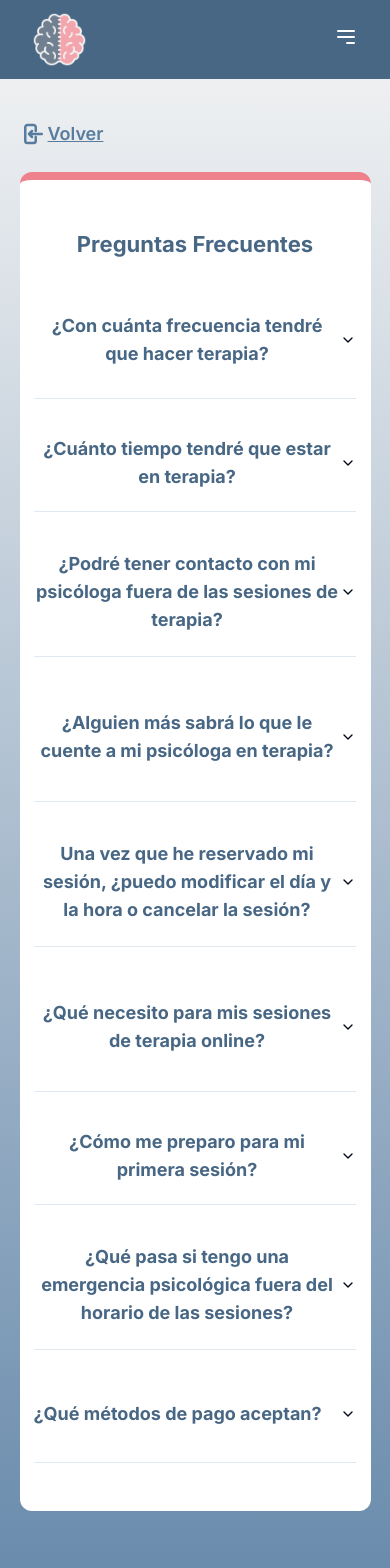
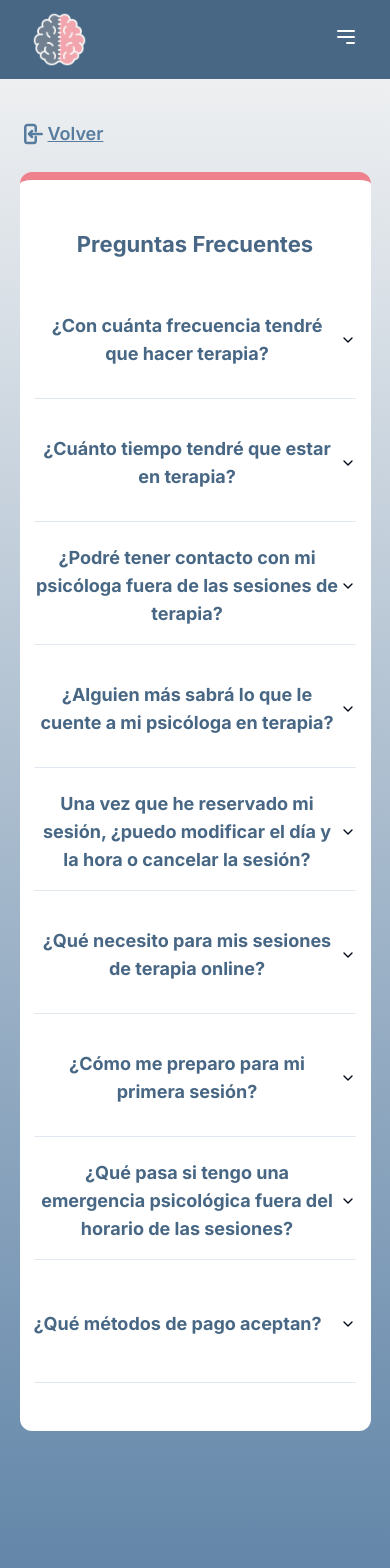
Before and after one commit to Davoyandun/MENTANA-frontend, a Next.js app: page /faq in a window 390 px wide. Shown: the top 1568 px of the page. Built offline with nearby package versions, Linux system fonts and the light colour scheme.

Commit message:
creacion e implementacion de array Faq

```diff
--- a/src/app/faq/components/Array.tsx
+++ b/src/app/faq/components/Array.tsx
@@ -1,43 +1,43 @@
-// interface Faq {
-//     question: string;
-//     answer: string;
-// }
+interface Faq {
+    question: string;
+    answer: string;
+}
 
-// export const faqs: Faq[] = [
-// 	{
-// 		question: '¿Con cuánta frecuencia tendré que hacer terapia?',
-// 		answer: 'Tu psicólogo online te recomendará la frecuencia ideal para tus sesiones, generalmente una vez por semana. Sin embargo, la decisión final es tuya. Es importante que, si te comprometes a asistir de manera periódica, lo cumplas para asegurar el éxito de tu proceso terapéutico.'
-// 	},
-// 	{
-// 		question: '¿Cuánto tiempo tendré que estar en terapia?',
-// 		answer: 'El tiempo necesario para la terapia varía según cada persona y sus necesidades específicas.'
-// 	},
-// 	{
-// 		question: '¿Podré tener contacto con mi psicóloga fuera de las sesiones de terapia?',
-// 		answer: 'Sí, puedes contactar con el profesional que te atienda mediante un chat dentro de la plataforma para discutir asuntos relacionados con la terapia, como la entrega de ejercicios. Sin embargo, no se ofrecerá asistencia ni terapia fuera de las sesiones programadas.'
-// 	},
-// 	{
-// 		question: '¿Alguien más sabrá lo que le cuente a mi psicóloga en terapia?',
-// 		answer: 'No, la confidencialidad está garantizada.'
-// 	},
-// 	{
-// 		question: 'Una vez que he reservado mi sesión, ¿puedo modificar el día y la hora o cancelar la sesión?',
-// 		answer: 'Sí, puedes cambiar la fecha o cancelar la sesión con al menos 24 horas de antelación. Si avisas con menos de 24 horas, no aceptaremos cambios. Además, las profesionales esperarán un máximo de 15 minutos desde la hora de inicio de la sesión. Si no te presentas en ese tiempo, la sesión se considerará anulada sin derecho a reembolso. Las cancelaciones no tienen reembolso, así que debes estar segur@ de tu compromiso por asistir.'
-// 	},
-// 	{
-// 		question: '¿Qué necesito para mis sesiones de terapia online?',
-// 		answer: 'Solo necesitas una conexión a internet estable, un dispositivo con cámara y micrófono (como un ordenador, tablet o smartphone), y un lugar tranquilo donde puedas hablar cómodamente.'
-// 	},
-// 	{
-// 		question: '¿Cómo me preparo para mi primera sesión?',
-// 		answer: 'En tu primera sesión, será útil que pienses en los temas que te gustaría abordar. También puedes anotar cualquier pregunta o preocupación que tengas. Esto ayudará a que tu psicólog@ entienda mejor tus necesidades desde el principio.'
-// 	},
-// 	{
-// 		question: '¿Qué pasa si tengo una emergencia psicológica fuera del horario de las sesiones?',
-// 		answer: 'Si tienes una emergencia psicológica, es importante buscar ayuda inmediata en un centro de salud, llamando a un número de emergencia o contactando a un servicio de crisis local. Nuestra plataforma no está diseñada para manejar emergencias fuera del horario de las sesiones programadas.'
-// 	},
-// 	{
-// 		question: '¿Qué métodos de pago aceptan?',
-// 		answer: 'Aceptamos varios métodos de pago, incluyendo tarjetas de crédito y débito, y pagos electrónicos. Todos los pagos se realizan a través de una plataforma segura para garantizar tu privacidad y seguridad.'
-// 	}
-// ]
+export const faqs: Faq[] = [
+	{
+		question: '¿Con cuánta frecuencia tendré que hacer terapia?',
+		answer: 'Tu psicólogo online te recomendará la frecuencia ideal para tus sesiones, generalmente una vez por semana. Sin embargo, la decisión final es tuya. Es importante que, si te comprometes a asistir de manera periódica, lo cumplas para asegurar el éxito de tu proceso terapéutico.'
+	},
+	{
+		question: '¿Cuánto tiempo tendré que estar en terapia?',
+		answer: 'El tiempo necesario para la terapia varía según cada persona y sus necesidades específicas.'
+	},
+	{
+		question: '¿Podré tener contacto con mi psicóloga fuera de las sesiones de terapia?',
+		answer: 'Sí, puedes contactar con el profesional que te atienda mediante un chat dentro de la plataforma para discutir asuntos relacionados con la terapia, como la entrega de ejercicios. Sin embargo, no se ofrecerá asistencia ni terapia fuera de las sesiones programadas.'
+	},
+	{
+		question: '¿Alguien más sabrá lo que le cuente a mi psicóloga en terapia?',
+		answer: 'No, la confidencialidad está garantizada.'
+	},
+	{
+		question: 'Una vez que he reservado mi sesión, ¿puedo modificar el día y la hora o cancelar la sesión?',
+		answer: 'Sí, puedes cambiar la fecha o cancelar la sesión con al menos 24 horas de antelación. Si avisas con menos de 24 horas, no aceptaremos cambios. Además, las profesionales esperarán un máximo de 15 minutos desde la hora de inicio de la sesión. Si no te presentas en ese tiempo, la sesión se considerará anulada sin derecho a reembolso. Las cancelaciones no tienen reembolso, así que debes estar segur@ de tu compromiso por asistir.'
+	},
+	{
+		question: '¿Qué necesito para mis sesiones de terapia online?',
+		answer: 'Solo necesitas una conexión a internet estable, un dispositivo con cámara y micrófono (como un ordenador, tablet o smartphone), y un lugar tranquilo donde puedas hablar cómodamente.'
+	},
+	{
+		question: '¿Cómo me preparo para mi primera sesión?',
+		answer: 'En tu primera sesión, será útil que pienses en los temas que te gustaría abordar. También puedes anotar cualquier pregunta o preocupación que tengas. Esto ayudará a que tu psicólog@ entienda mejor tus necesidades desde el principio.'
+	},
+	{
+		question: '¿Qué pasa si tengo una emergencia psicológica fuera del horario de las sesiones?',
+		answer: 'Si tienes una emergencia psicológica, es importante buscar ayuda inmediata en un centro de salud, llamando a un número de emergencia o contactando a un servicio de crisis local. Nuestra plataforma no está diseñada para manejar emergencias fuera del horario de las sesiones programadas.'
+	},
+	{
+		question: '¿Qué métodos de pago aceptan?',
+		answer: 'Aceptamos varios métodos de pago, incluyendo tarjetas de crédito y débito, y pagos electrónicos. Todos los pagos se realizan a través de una plataforma segura para garantizar tu privacidad y seguridad.'
+	}
+]
--- a/src/app/faq/components/faqContent.tsx
+++ b/src/app/faq/components/faqContent.tsx
@@ -1,7 +1,7 @@
 /* eslint-disable react/react-in-jsx-scope */
 'use client'
-
 import { Accordion, AccordionContent, AccordionItem, AccordionTrigger } from '@/shared/components/ui/accordion'
+import { faqs } from './Array'
 
 export default function FaqContent() {
 	return (
@@ -11,126 +11,22 @@ export default function FaqContent() {
 			</p>
 			<div className='w-full flex justify-center'>
 				<Accordion type="single" collapsible className='w-[92%] md:w-[90%] gap-4 md:gap-5 flex flex-col'>
-					<AccordionItem value="item-1" className='pb-[10px] md:pb-0'>
+					{faqs.map((faq, index) => (
+						<AccordionItem key={index} value={`item-${index + 1}`} className='pb-[10px] md:pb-0'>
 							<AccordionTrigger className='h-24 md:h-[70px]'>
 								<p className='text-lg md:text-2xl text-chaarcoal300 font-bold md:text-start'>
-                                ¿Con cuánta frecuencia tendré que hacer terapia?
+									{faq.question}
 								</p>
 							</AccordionTrigger>
 							<AccordionContent>
 								<p className='text-lg md:text-xl pt-4 text-center md:text-start md:pt-0 text-slateGrayBase font-bold'>
-                                Tu psicólogo online te recomendará la frecuencia ideal para tus sesiones (generalmente una vez por semana). Sin embargo, la decisión final es tuya. Es importante que, si te comprometes a asistir de manera periodica, lo cumplas para asegurar el éxito de tu proceso terapéutico.
+									{faq.answer}
 								</p>
 							</AccordionContent>
 						</AccordionItem>
-
-					<AccordionItem value="item-2">
-						<AccordionTrigger className='h-24 md:h-[70px]'>
-							<p className='text-lg md:text-2xl text-chaarcoal300 font-bold md:text-start'>
-                                ¿Cuánto tiempo tendré que estar en terapia?
-							</p>
-						</AccordionTrigger>
-						<AccordionContent>
-							<p className='text-lg md:text-xl pt-4 text-center md:text-start md:pt-0 text-slateGrayBase font-bold'>
-                                El tiempo necesario para la terapia varía según cada persona y sus necesidades específicas.
-							</p>
-						</AccordionContent>
-					</AccordionItem>
-
-					<AccordionItem value="item-3">
-						<AccordionTrigger className='h-32 md:h-[70px]'>
-							<p className='text-lg md:text-2xl text-chaarcoal300 font-bold md:text-start'>
-                                ¿Podré tener contacto con mi psicóloga fuera de las sesiones de terapia?
-							</p>
-						</AccordionTrigger>
-						<AccordionContent>
-							<p className='text-lg md:text-xl pt-4 text-center md:text-start md:pt-0 text-slateGrayBase font-bold'>
-                                Sí, puedes contactar on el profesional que te atienda mediante un chat  dentro de la plataforma para discutir asuntos relacionados con la terapia, como la entrega de ejercicios. Sin embargo, no se ofrecerá asistencia ni terapia fuera de las sesiones programadas.
-							</p>
-						</AccordionContent>
-					</AccordionItem>
-
-					<AccordionItem value="item-4">
-						<AccordionTrigger className='h-32 md:h-[70px]'>
-							<p className='text-lg md:text-2xl text-chaarcoal300 font-bold md:text-start'>
-                                ¿Alguien más sabrá lo que le cuente a mi psicóloga en terapia?
-							</p>
-						</AccordionTrigger>
-						<AccordionContent>
-							<p className='text-lg md:text-xl pt-4 text-center md:text-start md:pt-0 text-slateGrayBase font-bold'>
-                                No, la confidencialidad está garantizada.
-							</p>
-						</AccordionContent>
-					</AccordionItem>
-
-					<AccordionItem value="item-5">
-						<AccordionTrigger className='h-32 md:h-[70px]'>
-							<p className='text-lg md:text-2xl text-chaarcoal300 font-bold md:text-start'>
-                                Una vez que he reservado mi sesión, ¿puedo modificar el día y la hora o cancelar la sesión?
-							</p>
-						</AccordionTrigger>
-						<AccordionContent>
-							<p className='text-lg md:text-xl pt-4 text-center md:text-start md:pt-0 text-slateGrayBase font-bold'>
-                                Sí, puedes cambiar la fecha o cancelar la sesión con al menos 24 horas de antelación. Si avisas con menos de 24 horas, no aceptaremos cambios. Además, las profesionales esperarán un máximo de 15 minutos desde la hora de inicio de la sesión. Si no te presentas en ese tiempo, la sesión se considerará anulada sin derecho a reembolso. Las cancelaciones no tienen reembolso, así que debes estar segur@ de tu compromiso por asistir.
-							</p>
-						</AccordionContent>
-					</AccordionItem>
-
-					<AccordionItem value="item-6">
-						<AccordionTrigger className='h-32 md:h-[70px]'>
-							<p className='text-lg md:text-2xl text-chaarcoal300 font-bold md:text-start'>
-                                ¿Qué necesito para mis sesiones de terapia online?
-							</p>
-						</AccordionTrigger>
-						<AccordionContent>
-							<p className='text-lg md:text-xl pt-4 text-center md:text-start md:pt-0 text-slateGrayBase font-bold'>
-                                Solo necesitas una conexión a internet estable, un dispositivo con cámara y micrófono (como un ordenador, tablet o smartphone), y un lugar tranquilo donde puedas hablar cómodamente.
-							</p>
-						</AccordionContent>
-					</AccordionItem>
-
-					<AccordionItem value="item-7">
-						<AccordionTrigger className='h-24 md:h-[70px]'>
-							<p className='text-lg md:text-2xl text-chaarcoal300 font-bold md:text-start'>
-                                ¿Cómo me preparo para mi primera sesión?
-							</p>
-						</AccordionTrigger>
-						<AccordionContent>
-							<p className='text-lg md:text-xl pt-4 text-center md:text-start md:pt-0 text-slateGrayBase font-bold'>
-                                En tu primera sesión, será útil que pienses en los temas que te gustaría abordar. También puedes anotar cualquier pregunta o preocupación que tengas. Esto ayudará a que tu psicólog@ entienda mejor tus necesidades desde el principio.
-							</p>
-						</AccordionContent>
-					</AccordionItem>
-
-					<AccordionItem value="item-8">
-						<AccordionTrigger className='h-32 md:h-[70px]'>
-							<p className='text-lg md:text-2xl text-chaarcoal300 font-bold md:text-start'>
-                                ¿Qué pasa si tengo una emergencia psicológica fuera del horario de las sesiones?
-							</p>
-						</AccordionTrigger>
-						<AccordionContent>
-							<p className='text-lg md:text-xl pt-4 text-center md:text-start md:pt-0 text-slateGrayBase font-bold'>
-                                Si tienes una emergencia psicológica, es importante buscar ayuda inmediata en un centro de salud, llamando a un número de emergencia o contactando a un servicio de crisis local. Nuestra plataforma no está diseñada para manejar emergencias fuera del horario de las sesiones programadas.
-							</p>
-						</AccordionContent>
-					</AccordionItem>
-
-					<AccordionItem value="item-9">
-						<AccordionTrigger className='h-24 md:h-[70px]'>
-							<p className='text-lg md:text-2xl text-chaarcoal300 font-bold md:text-start'>
-                                ¿Qué métodos de pago aceptan?
-							</p>
-						</AccordionTrigger>
-						<AccordionContent>
-							<p className='text-lg md:text-xl pt-4 text-center md:text-start md:pt-0 text-slateGrayBase font-bold'>
-                                Aceptamos varios métodos de pago, incluyendo tarjetas de crédito y débito, y pagos electrónicos. Todos los pagos se realizan a través de una plataforma segura para garantizar tu privacidad y seguridad.
-							</p>
-						</AccordionContent>
-					</AccordionItem>
+					))}
 				</Accordion>
 			</div>
-
 		</div>
-
 	)
 }
```
Lines whose indentation alone changed are shown as unchanged.
